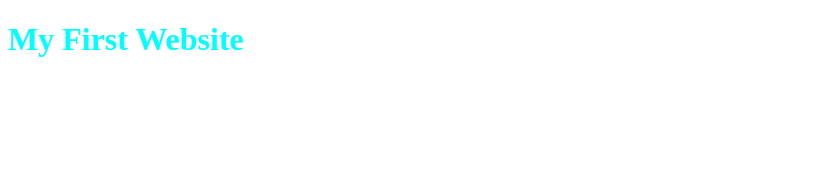
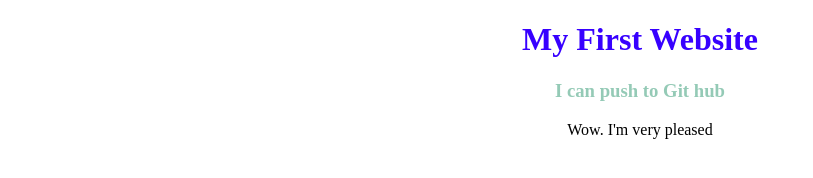
Before and after one commit to Sabbir-123/myfirst, a plain HTML site: page index.html in a window 1280 px wide. Shown: the whole page, without its empty margins (0-813 px from the left). Drawn offline with Linux system fonts and the light colour scheme.

Commit message:
my 2nd push

```diff
--- a/index.html
+++ b/index.html
@@ -5,9 +5,11 @@
     <meta http-equiv="X-UA-Compatible" content="IE=edge">
     <meta name="viewport" content="width=device-width, initial-scale=1.0">
     <link rel="stylesheet" href="style.css">
-    <title>Document</title>
+    <title>Website</title>
 </head>
 <body>
     <h1>My First Website</h1>
+    <h3>I can push to Git hub</h3>
+    <p>Wow. I'm very pleased</p>
 </body>
 </html>
--- a/style.css
+++ b/style.css
@@ -1,3 +1,18 @@
+body{
+    text-align: center;
+}
 h1{
-    color: aqua;
+    color: rgb(55, 0, 255);
+    text-decoration: solid;
 }
+h3{
+    color: rgba(0, 129, 80, 0.418);
+    text-decoration: solid;
+}
+}
+
+p{
+    color: blue;
+    text-decoration: solid;
+}
+}
```
